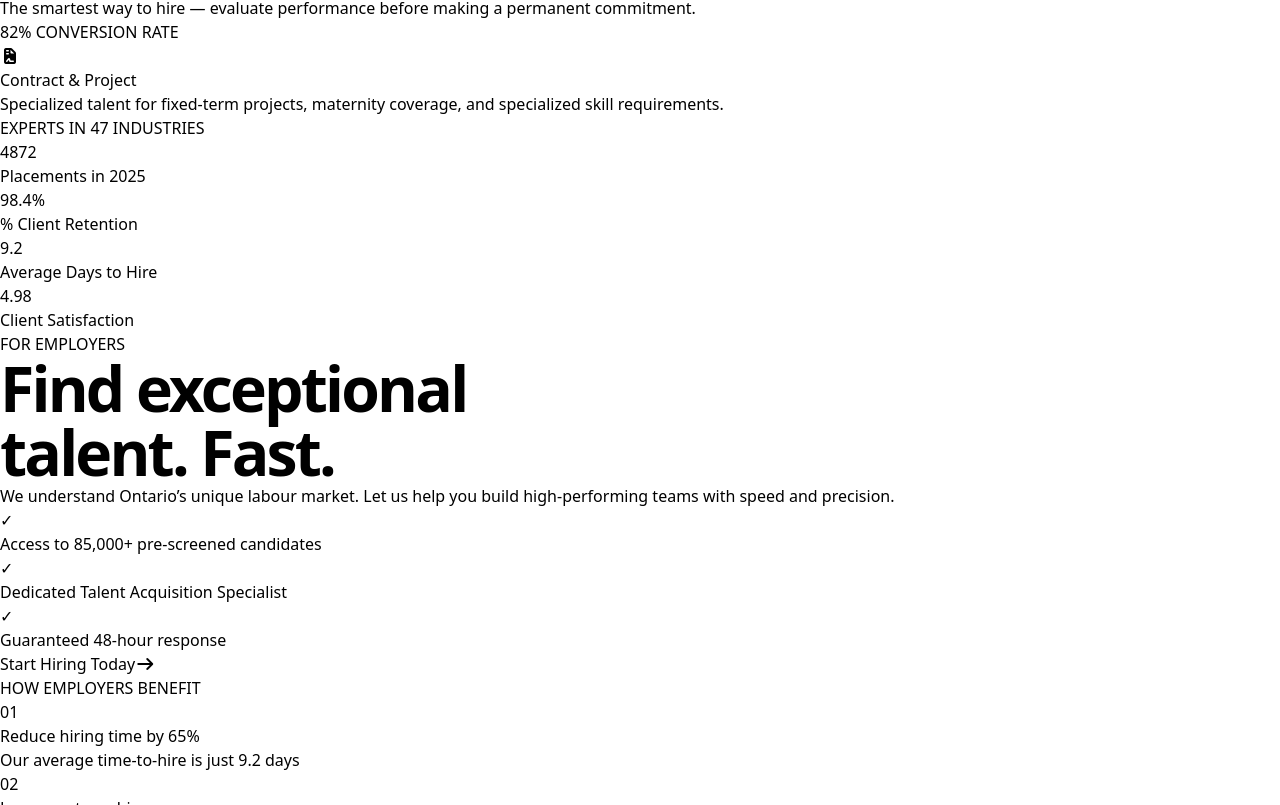
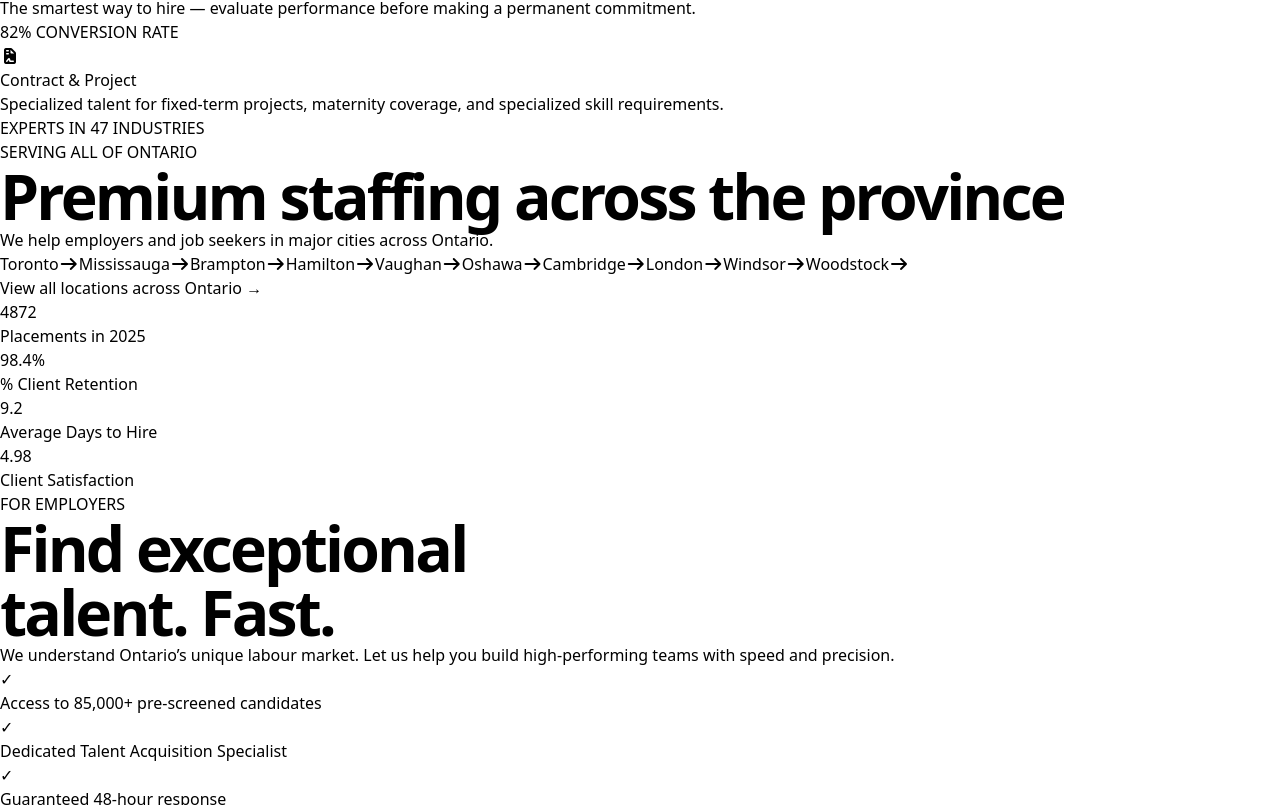
Before and after one commit to westernjobs91-droid/western-jobs-prem, a Next.js app: page / in a window 1280 px wide. Shown: the part 1615-2420 px from the top of the page. Built offline with nearby package versions, Linux system fonts and the light colour scheme.

Commit message:
Add 15 location pages, internal linking, updated footer, sitemap and locations index page

```diff
--- a/app/HomeContent.tsx
+++ b/app/HomeContent.tsx
@@ -4,6 +4,7 @@ import { useState } from 'react'
 import { motion } from 'framer-motion'
 import AnimatedCounter from '@/components/AnimatedCounter'
 import { useModal } from '@/app/context/ModalContext'
+import Link from 'next/link'
 
 export default function HomeContent() {
   const [showJobModal, setShowJobModal] = useState(false)
@@ -128,6 +129,50 @@ export default function HomeContent() {
           ))}
         </div>
       </section>
+
+      {/* SERVING ACROSS ONTARIO */}
+<section className="max-w-screen-2xl mx-auto px-8 py-20 border-t border-slate-100">
+  <div className="text-center mb-12">
+    <div className="text-xs font-bold tracking-[2px] text-emerald-600">SERVING ALL OF ONTARIO</div>
+    <h2 className="section-header mt-3">Premium staffing across the province</h2>
+    <p className="mt-4 text-lg text-slate-600 max-w-2xl mx-auto">
+      We help employers and job seekers in major cities across Ontario.
+    </p>
+  </div>
+
+  <div className="grid grid-cols-2 md:grid-cols-3 lg:grid-cols-5 gap-4">
+    {[
+      { name: "Toronto", path: "/toronto" },
+      { name: "Mississauga", path: "/mississauga" },
+      { name: "Brampton", path: "/brampton" },
+      { name: "Hamilton", path: "/hamilton" },
+      { name: "Vaughan", path: "/vaughan" },
+      { name: "Oshawa", path: "/oshawa" },
+      { name: "Cambridge", path: "/cambridge" },
+      { name: "London", path: "/london" },
+      { name: "Windsor", path: "/windsor" },
+      { name: "Woodstock", path: "/woodstock" },
+    ].map((city, index) => (
+      <Link
+        key={index}
+        href={city.path}
+        className="group flex items-center justify-between bg-white border border-slate-200 rounded-2xl px-6 py-4 hover:border-[#00C9A7] hover:shadow-sm transition-all"
+      >
+        <span className="font-semibold text-lg group-hover:text-[#00C9A7] transition-colors">{city.name}</span>
+        <i className="fa-solid fa-arrow-right text-slate-400 group-hover:text-[#00C9A7] transition-colors"></i>
+      </Link>
+    ))}
+  </div>
+
+  <div className="text-center mt-8">
+    <Link
+      href="/locations"
+      className="inline-flex items-center gap-x-2 text-[#00C9A7] font-semibold hover:underline"
+    >
+      View all locations across Ontario →
+    </Link>
+  </div>
+</section>
 
       {/* STATS BAR */}
       <div className="bg-[#0A2540] py-8">
@@ -261,7 +306,7 @@ export default function HomeContent() {
                 </button>
               </div>
 
-              <div className="mt-6 text-center text-xs text-white/50">Or call us directly at <a href="tel:6476326464" className="font-semibold text-white hover:text-[#00C9A7]">647-632-6464</a></div>
+              <div className="mt-6 text-center text-xs text-white/50">Or call us directly at <a href="tel:2266977800" className="font-semibold text-white hover:text-[#00C9A7]">226-697-7800</a></div>
             </div>
           </div>
         </div>
```
Also changed, not shown: app/employers/page.tsx (+44 -0 lines), app/services/page.tsx (+44 -1 lines).
